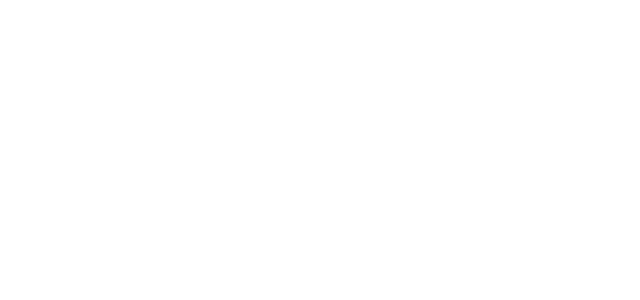
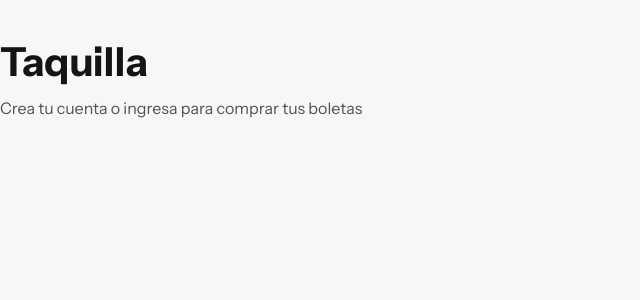
Before and after one commit to YanethM/practica-react, a React (Vite) app: page / in a window 1280 px wide. Shown: the top 300 px of the page, without its empty margins (0-640 px from the left). Built offline with nearby package versions, Linux system fonts and the light colour scheme; a web font is replaced by a local one.

Commit message:
feat: App modify

```diff
--- /dev/null
+++ b/src/App.css
@@ -0,0 +1,28 @@
+.pagina {
+  width: min(100% -2rem, 64rem);
+  margin-inline: auto;
+  padding-block: 2rem 3rem;
+}
+
+.pagina-encabezado h1 {
+  margin: 0 0 0.25rem;
+  font-size: clamp(1.75rem, 1.4rem + 1.5vw, 2.5rem);
+}
+
+.pagina-encabezado p {
+  margin: 0;
+  color: var(--color-texto-suave);
+}
+
+.pagina-formularios {
+  display: grid;
+  gap: 1.5rem;
+  margin-top: 2rem;
+}
+
+@media (min-width: 48rem) {
+  .pagina-formularios {
+    grid-template-columns: repeat(auto-fit, minmax(20rem, 1fr));
+    align-items: start;
+  }
+}
--- /dev/null
+++ b/src/App.jsx
@@ -0,0 +1,17 @@
+import "./App.css";
+
+const App = () => {
+  return (
+    <>
+      <main className="pagina">
+        <header className="pagina-encabezado">
+          <h1>Taquilla</h1>
+          <p>Crea tu cuenta o ingresa para comprar tus boletas</p>
+        </header>
+        <div className="pagina-formularios"></div>
+      </main>
+    </>
+  );
+};
+
+export default App;
--- a/src/main.jsx
+++ b/src/main.jsx
@@ -1,3 +1,5 @@
 import { createRoot } from "react-dom/client";
+import "./styles/index.css";
+import App from "./App";
 
-createRoot(document.getElementById("root")).render(null);
+createRoot(document.getElementById("root")).render(<App />);
```
